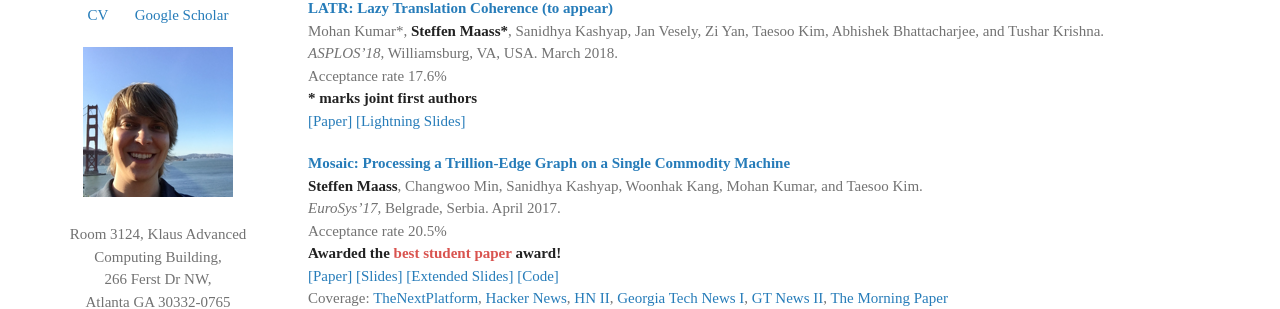
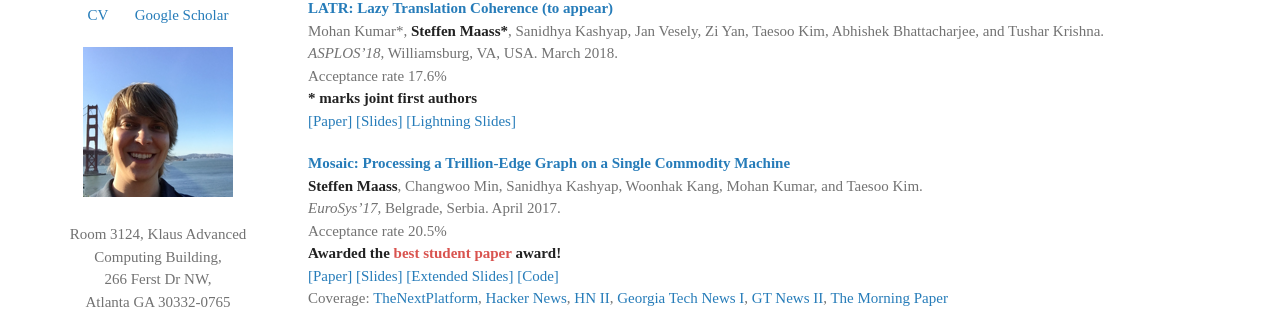
Before and after one commit to steffen-maass/steffen-maass.github.io, a Jekyll site: the page built from index.md, in a window 1280 px wide and 900 px high, scrolled down 423 px. Shown: the part 147-456 px from the top of the window. Built offline with Jekyll 4.4.1, drawn with Linux system fonts in a browser that asks for light colours; our own code applies the rules of GitHub Pages for plain Markdown files.

Commit message:
Latr: Full talk

```diff
--- a/index.md
+++ b/index.md
@@ -29,6 +29,7 @@ _ASPLOS'18_, Williamsburg, VA, USA. March 2018.
 Acceptance rate 17.6%
 **\* marks joint first authors**
 [\[Paper\]](./data/latr-asplos18.pdf)
+[\[Slides\]](./data/latr-talk-asplos18.pdf)
 [\[Lightning Slides\]](./data/latr-talk-lightning-asplos18.pdf)
 
 **[Mosaic: Processing a Trillion-Edge Graph on a Single Commodity Machine](./data/mosaic-eurosys17.pdf)**
```
Also changed, not shown: 1 other file.
